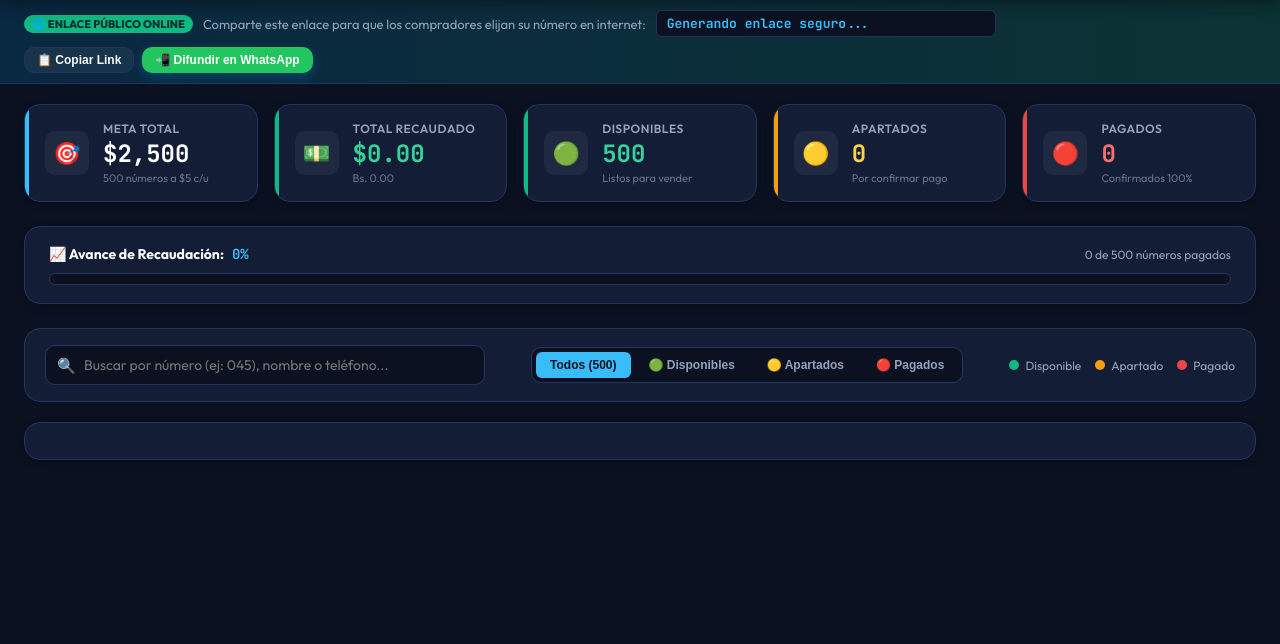
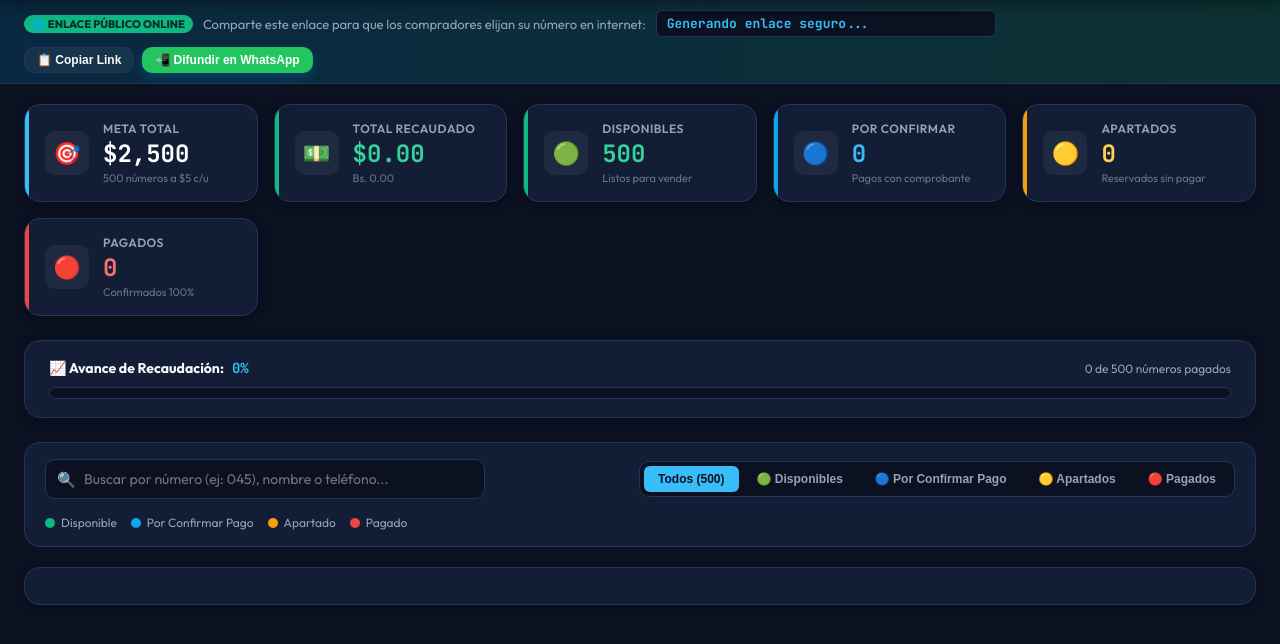
Before and after one commit to manuelramirezpatete-svg/RIFA-CATARATAS, a Python web app: template templates/admin.html in a window 1280 px wide. Shown: the part 115-759 px from the top of the page. Run offline with Jinja, Linux system fonts and the light colour scheme; the template is opened without the code that fills it, so the values that code supplies are empty; some libraries are stand-ins or nearby versions.

Commit message:
Separate POR_CONFIRMAR state for paid tickets with receipt from APARTADOS

```diff
--- a/templates/admin.html
+++ b/templates/admin.html
@@ -464,6 +464,18 @@
             color: #FFFFFF;
         }
 
+        .num-tile.por_confirmar {
+            background: rgba(14, 165, 233, 0.18);
+            border-color: rgba(56, 189, 248, 0.45);
+            color: #38BDF8;
+        }
+        .num-tile.por_confirmar:hover {
+            background: rgba(14, 165, 233, 0.35);
+            border-color: #38BDF8;
+            color: #FFFFFF;
+            box-shadow: 0 0 16px rgba(14, 165, 233, 0.5);
+        }
+
         .num-tile.pagado {
             background: rgba(239, 68, 68, 0.18);
             border-color: rgba(239, 68, 68, 0.45);
@@ -606,6 +618,11 @@
             background: rgba(16, 185, 129, 0.2);
             border-color: #10B981;
             color: #34D399;
+        }
+        .state-radio-btn.active.por_conf {
+            background: rgba(14, 165, 233, 0.25);
+            border-color: #0EA5E9;
+            color: #38BDF8;
         }
         .state-radio-btn.active.apart {
             background: rgba(245, 158, 11, 0.25);
@@ -744,12 +761,21 @@
                 </div>
             </div>
 
+            <div class="kpi-card" style="--card-color: #0EA5E9;">
+                <div class="kpi-icon">🔵</div>
+                <div class="kpi-content">
+                    <div class="kpi-label">Por Confirmar</div>
+                    <div class="kpi-value" id="kpiPorConfirmar" style="color: #38BDF8;">0</div>
+                    <div class="kpi-sub">Pagos con comprobante</div>
+                </div>
+            </div>
+
             <div class="kpi-card" style="--card-color: var(--color-apartado);">
                 <div class="kpi-icon">🟡</div>
                 <div class="kpi-content">
                     <div class="kpi-label">Apartados</div>
                     <div class="kpi-value" id="kpiApartados" style="color: #FCD34D;">0</div>
-                    <div class="kpi-sub">Por confirmar pago</div>
+                    <div class="kpi-sub">Reservados sin pagar</div>
                 </div>
             </div>
 
@@ -789,12 +815,14 @@
             <div class="filter-tabs">
                 <button class="filter-tab active" data-filter="TODOS" onclick="setFiltro('TODOS', this)">Todos (500)</button>
                 <button class="filter-tab" data-filter="DISPONIBLE" onclick="setFiltro('DISPONIBLE', this)">🟢 Disponibles</button>
+                <button class="filter-tab" data-filter="POR_CONFIRMAR" onclick="setFiltro('POR_CONFIRMAR', this)">🔵 Por Confirmar Pago</button>
                 <button class="filter-tab" data-filter="APARTADO" onclick="setFiltro('APARTADO', this)">🟡 Apartados</button>
                 <button class="filter-tab" data-filter="PAGADO" onclick="setFiltro('PAGADO', this)">🔴 Pagados</button>
             </div>
 
             <div class="legend-box">
                 <div class="legend-item"><span class="legend-dot" style="background:#10B981;"></span> Disponible</div>
+                <div class="legend-item"><span class="legend-dot" style="background:#0EA5E9;"></span> Por Confirmar Pago</div>
                 <div class="legend-item"><span class="legend-dot" style="background:#F59E0B;"></span> Apartado</div>
                 <div class="legend-item"><span class="legend-dot" style="background:#EF4444;"></span> Pagado</div>
             </div>
@@ -823,6 +851,7 @@
                     <label class="form-label">Estado del Número</label>
                     <div class="state-radio-group">
                         <div class="state-radio-btn disp" id="radioDisp" onclick="seleccionarEstado('DISPONIBLE')">🟢 Disponible</div>
+                        <div class="state-radio-btn por_conf" id="radioPorConf" onclick="seleccionarEstado('POR_CONFIRMAR')">🔵 Por Confirmar</div>
                         <div class="state-radio-btn apart" id="radioApart" onclick="seleccionarEstado('APARTADO')">🟡 Apartado</div>
                         <div class="state-radio-btn pag" id="radioPag" onclick="seleccionarEstado('PAGADO')">🔴 Pagado</div>
                     </div>
@@ -1264,6 +1293,8 @@
 
         function renderEstadisticas(d) {
             document.getElementById('kpiLibres').innerText = d.libres;
+            const elPorConf = document.getElementById('kpiPorConfirmar');
+            if (elPorConf) elPorConf.innerText = d.por_confirmar || 0;
             document.getElementById('kpiApartados').innerText = d.apartados;
             document.getElementById('kpiPagados').innerText = d.pagados;
             document.getElementById('kpiRecaudado').innerText = `$${d.total_usd_recaudado.toFixed(2)}`;
@@ -1272,7 +1303,7 @@
             const perc = d.porcentaje_pagado;
             document.getElementById('progressPercentageText').innerText = `${perc}%`;
             document.getElementById('progressBarFill').style.width = `${Math.min(perc, 100)}%`;
-            document.getElementById('progressSummaryText').innerText = `${d.pagados} de ${d.total_numeros} números pagados (${d.apartados} apartados)`;
+            document.getElementById('progressSummaryText').innerText = `${d.pagados} de ${d.total_numeros} números pagados (${d.por_confirmar || 0} por confirmar, ${d.apartados} apartados)`;
         }
 
         function renderGrid() {
@@ -1311,10 +1342,11 @@
                 }
 
                 const buyerName = item.comprador_nombre ? item.comprador_nombre.split(' ')[0] : '';
+                const iconBadge = (item.estado === 'POR_CONFIRMAR' || item.comprobante_img) ? '💳 ' : '';
 
                 tile.innerHTML = `
                     <div class="num-tile-digits">${item.numero_str}</div>
-                    ${buyerName ? `<div class="num-tile-buyer">${escapeHtml(buyerName)}</div>` : ''}
+                    ${buyerName ? `<div class="num-tile-buyer" title="${escapeHtml(item.comprador_nombre)}">${iconBadge}${escapeHtml(buyerName)}</div>` : ''}
                 `;
 
                 tile.onclick = () => onTileClick(item);
@@ -1385,12 +1417,14 @@
         function seleccionarEstado(est) {
             estadoSeleccionado = est;
             document.getElementById('radioDisp').classList.toggle('active', est === 'DISPONIBLE');
+            const elPorConf = document.getElementById('radioPorConf');
+            if (elPorConf) elPorConf.classList.toggle('active', est === 'POR_CONFIRMAR');
             document.getElementById('radioApart').classList.toggle('active', est === 'APARTADO');
             document.getElementById('radioPag').classList.toggle('active', est === 'PAGADO');
 
             const inMonto = document.getElementById('modalInputMonto');
-            if (est === 'PAGADO' && (!inMonto.value || Number(inMonto.value) === 0)) {
-                inMonto.value = '5.00';
+            if ((est === 'PAGADO' || est === 'POR_CONFIRMAR') && (!inMonto.value || Number(inMonto.value) === 0)) {
+                inMonto.value = (configData.precio_usd || 5.0).toFixed(2);
             } else if (est === 'DISPONIBLE') {
                 inMonto.value = '0.00';
             }
```
Also changed, not shown: app_rifa.py (+12 -5 lines).
